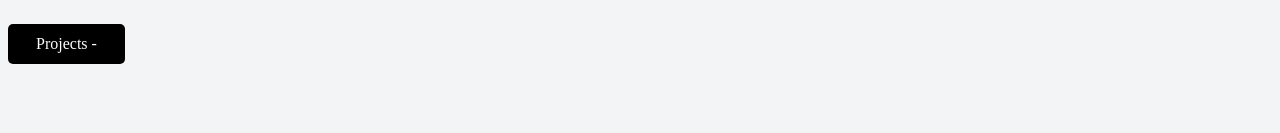
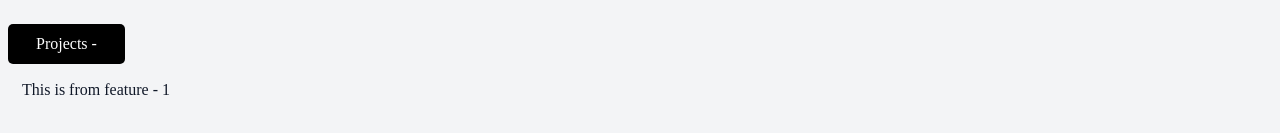
Before and after one commit to SAHIL-AHMED5498/MyWebsite2, a React (Vite) app: page / in a window 1280 px wide. Shown: the part 323-456 px from the top of the page. Built offline with nearby package versions, Linux system fonts and the light colour scheme; a web font is replaced by a local one.

Commit message:
feature1 commit-1

```diff
--- a/src/pages/Home.jsx
+++ b/src/pages/Home.jsx
@@ -41,7 +41,7 @@ function Home() {
 
 
 
-
+        <div className='h-full w-full border-amber-950 overflow-hidden m-1.5 p-2 '><p>This is from feature - 1</p></div>
 
 
 
```
